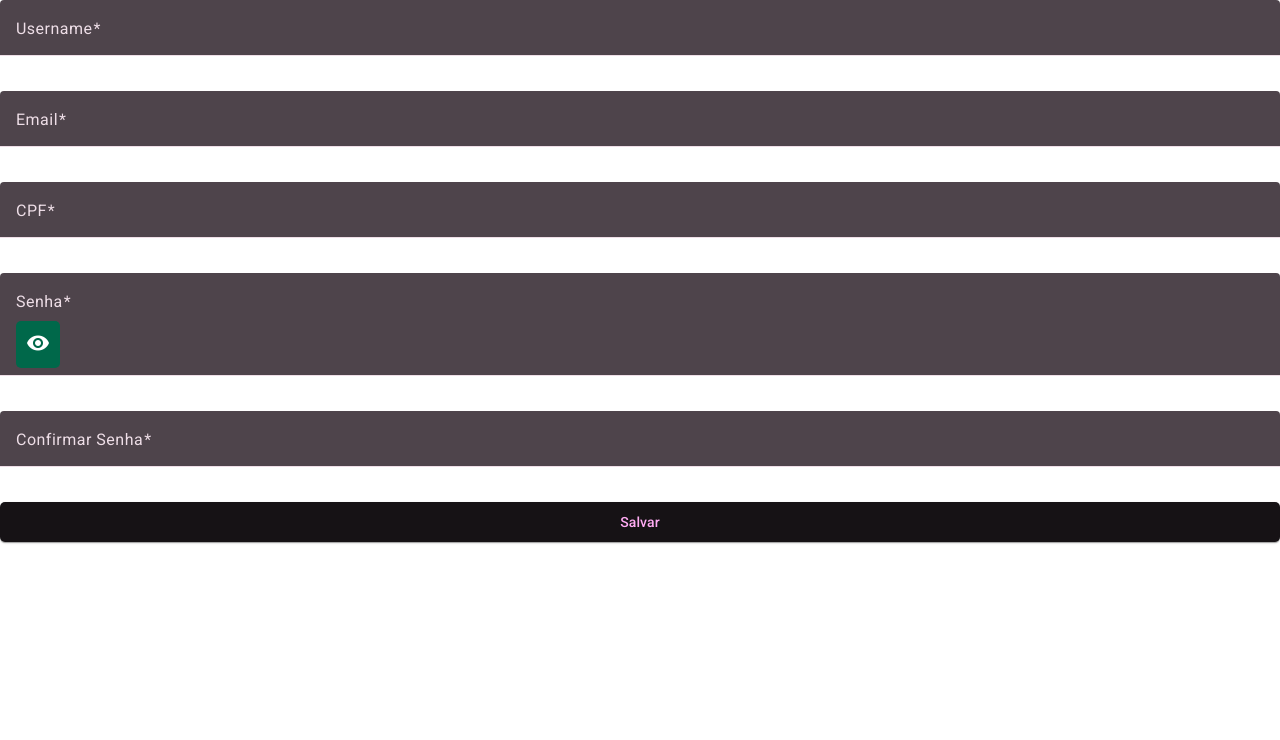
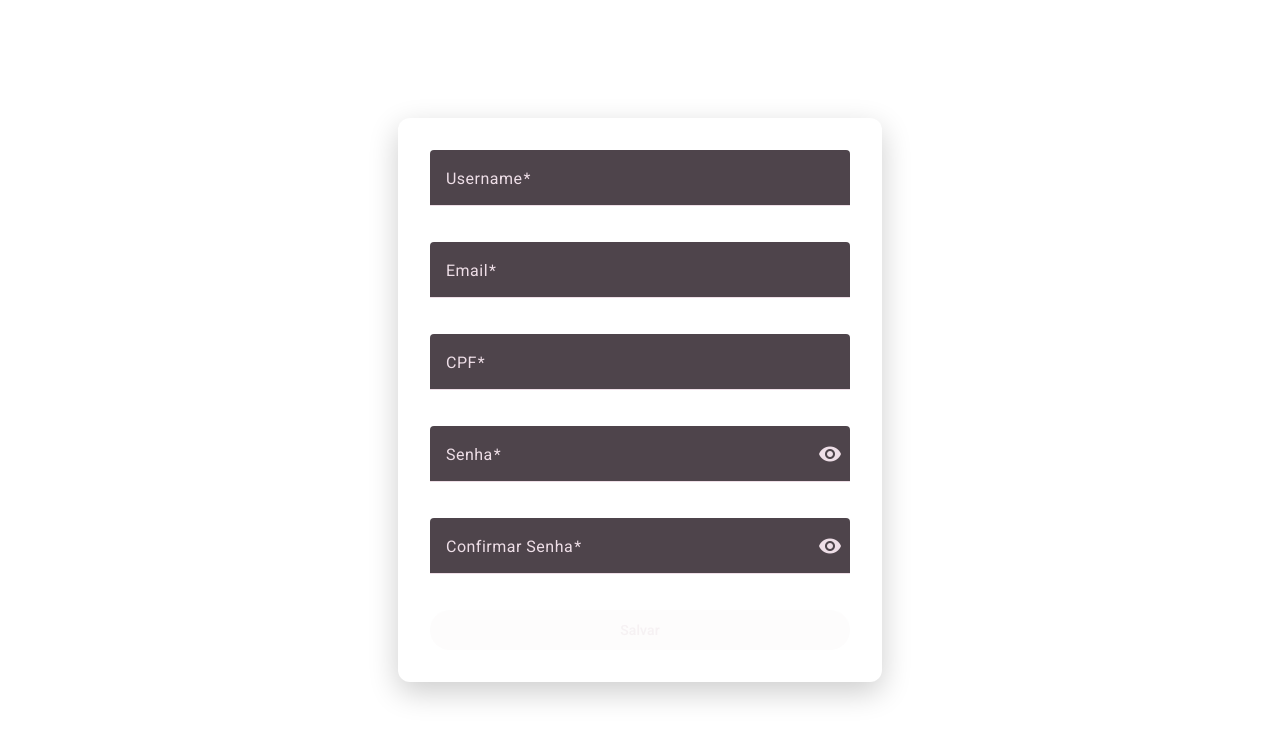
Before and after one commit to aleksoncastro/CyberDragon, an Angular app: page /usuarios/new in a window 1280 px wide. Shown: the top 740 px of the page. Built offline with nearby package versions, Linux system fonts and the light colour scheme.

Commit message:
Usuario Cliente

```diff
--- a/angular.json
+++ b/angular.json
@@ -94,5 +94,8 @@
         }
       }
     }
+  },
+  "cli": {
+    "analytics": false
   }
 }
--- a/src/app/components/usuario/usuario-form-cliente/usuario-form-cliente.component.css
+++ b/src/app/components/usuario/usuario-form-cliente/usuario-form-cliente.component.css
@@ -1,63 +1,40 @@
 body {
     display: flex;
-    justify-content: space-between;
+    justify-content: center;
     align-items: center;
     height: 100vh;
-    background-color: #000;
-    color: #fff;
-    font-family: Arial, sans-serif;
-}
+    margin: 0;
+    background-color: #f5f5f5;
+  }
 
-.container {
+  .wrapper {
     display: flex;
+    justify-content: center;
+    align-items: center;
     width: 100%;
-    max-width: 1200px;
-    margin: auto;
-}
+    height: 100vh;
+  }
 
-.form-container {
-    width: 40%;
-    padding: 40px;
-    background-color: rgba(0, 0, 0, 0.8);
-    border-radius: 10px;
-}
-
-h2 {
-    font-size: 24px;
-    margin-bottom: 10px;
-}
-
-form {
+  .container {
+    background: white;
+    padding: 2rem;
+    border-radius: 12px;
+    box-shadow: 0px 10px 30px rgba(0, 0, 0, 0.2);
+    max-width: 420px;
+    width: 90%;
     display: flex;
     flex-direction: column;
-}
+    align-items: center;
+  }
 
-mat-form-field {
+  form {
+    display: flex;
+    flex-direction: column;
     width: 100%;
-    margin-bottom: 15px;
-}
+    gap: 1rem;
+  }
 
-button {
-    background-color: #00684a;
-    color: white;
-    padding: 10px;
-    border: none;
-    border-radius: 5px;
-    cursor: pointer;
-}
-
-button:hover {
-    background-color: #004d36;
-}
-
-.image-container {
-    width: 60%;
-    display: flex;
-    align-items: center;
-    justify-content: center;
-}
-
-.image-container img {
-    max-width: 100%;
-    border-radius: 10px;
-}
+  button {
+    align-self: center;
+    width: 100%;
+  }
--- a/src/app/components/usuario/usuario-form-cliente/usuario-form-cliente.component.html
+++ b/src/app/components/usuario/usuario-form-cliente/usuario-form-cliente.component.html
@@ -1,55 +1,55 @@
+<div class="wrapper">
+  <div class="container">
     <form [formGroup]="formGroup" (ngSubmit)="onSubmit()">
       <mat-form-field appearance="fill">
         <mat-label>Username</mat-label>
         <input matInput type="text" formControlName="username">
-    <mat-error *ngIf="formGroup.get('username') &&
-                        formGroup.get('username')?.invalid &&
-                        formGroup.get('username')?.touched">
+        <mat-error *ngIf="formGroup.get('username')?.invalid && formGroup.get('username')?.touched">
           O username é obrigatório.
         </mat-error>
       </mat-form-field>
+
       <mat-form-field appearance="fill">
         <mat-label>Email</mat-label>
-    <input matInput type="text" formControlName="email">
-    <mat-error *ngIf="formGroup.get('email') &&
-                        formGroup.get('email')?.invalid &&
-                        formGroup.get('email')?.touched">
-      A email é obrigatório.
+        <input matInput type="email" formControlName="email">
+        <mat-error *ngIf="formGroup.get('email')?.invalid && formGroup.get('email')?.touched">
+          O email é obrigatório e deve ser válido.
         </mat-error>
       </mat-form-field>
+
       <mat-form-field appearance="fill">
         <mat-label>CPF</mat-label>
         <input matInput type="text" formControlName="cpf">
-    <mat-error *ngIf="formGroup.get('cpf') &&
-                      formGroup.get('cpf')?.invalid &&
-                      formGroup.get('cpf')?.touched">
-      A cpf é obrigatório.
+        <mat-error *ngIf="formGroup.get('cpf')?.invalid && formGroup.get('cpf')?.touched">
+          O CPF é obrigatório.
         </mat-error>
       </mat-form-field>
 
       <mat-form-field appearance="fill">
         <mat-label>Senha</mat-label>
-    <input matInput [type]="hidePassword ? 'password' : ' text'" formControlName="senha">
-    <button>
+        <input matInput [type]="hidePassword ? 'password' : 'text'" formControlName="senha">
+        <button mat-icon-button matSuffix type="button" (click)="togglePasswordVisibility()">
           <mat-icon>{{ hidePassword ? 'visibility' : 'visibility_off' }}</mat-icon>
         </button>
-    <mat-error *ngIf="formGroup.get('senha') &&
-                      formGroup.get('senha')?.invalid &&
-                      formGroup.get('senha')?.touched">
-        A senha é obrigatória.
+        <mat-error *ngIf="formGroup.get('senha')?.invalid && formGroup.get('senha')?.touched">
+          A senha é obrigatória (mínimo 6 caracteres).
         </mat-error>
       </mat-form-field>
 
       <mat-form-field appearance="fill">
         <mat-label>Confirmar Senha</mat-label>
-    <input matInput [type]="hidePassword ? 'password' : ' text'" formControlName="senha">
+        <input matInput [type]="hideConfirmPassword ? 'password' : 'text'" formControlName="confirmarSenha">
+        <button mat-icon-button matSuffix type="button" (click)="toggleConfirmPasswordVisibility()">
+          <mat-icon>{{ hideConfirmPassword ? 'visibility' : 'visibility_off' }}</mat-icon>
+        </button>
         <mat-error *ngIf="formGroup.get('confirmarSenha')?.invalid && formGroup.get('confirmarSenha')?.touched">
           {{ getConfirmPasswordErrorMessage() }}
         </mat-error>
       </mat-form-field>
 
-  <button mat-raised-button color="primary" type="submit">
+      <button mat-raised-button color="primary" type="submit" [disabled]="formGroup.invalid">
         Salvar
       </button>
-
     </form>
+  </div>
+</div>
--- a/src/app/components/usuario/usuario-form-cliente/usuario-form-cliente.component.ts
+++ b/src/app/components/usuario/usuario-form-cliente/usuario-form-cliente.component.ts
@@ -1,5 +1,5 @@
 import { ChangeDetectionStrategy, Component } from '@angular/core';
-import { FormBuilder, FormGroup, FormsModule, ReactiveFormsModule, Validators } from '@angular/forms';
+import { FormBuilder, FormGroup, ReactiveFormsModule, Validators } from '@angular/forms';
 import { UsuarioService } from '../../../services/usuario.service';
 import { Router } from '@angular/router';
 import { MatFormFieldModule } from '@angular/material/form-field';
@@ -10,9 +10,9 @@ import { MatToolbarModule } from '@angular/material/toolbar';
 import { MatIconModule } from '@angular/material/icon';
 import { matchPasswordsValidator } from '../../../validators/match-passwords.validators';
 
-
 @Component({
   selector: 'app-usuario-form-cliente',
+  standalone: true,
   imports: [NgIf, ReactiveFormsModule, MatFormFieldModule, MatInputModule,
       MatButtonModule, MatToolbarModule, MatIconModule],
   templateUrl: './usuario-form-cliente.component.html',
@@ -22,8 +22,7 @@ import { matchPasswordsValidator } from '../../../validators/match-passwords.val
 export class UsuarioFormClienteComponent {
   formGroup: FormGroup;
   hidePassword: boolean = true;
-
-
+  hideConfirmPassword: boolean = true;
 
   constructor(private formBuilder: FormBuilder,
     private usuarioService: UsuarioService,
@@ -31,16 +30,19 @@ export class UsuarioFormClienteComponent {
 
       this.formGroup = this.formBuilder.group({
         username: ['', Validators.required],
-        email: ['', Validators.required],
+        email: ['', [Validators.required, Validators.email]],
         cpf: ['', Validators.required],
         senha: ['', [Validators.required, Validators.minLength(6)]],
         confirmarSenha: ['', Validators.required]
       }, { validator: matchPasswordsValidator });
-
   }
 
   togglePasswordVisibility(){
     this.hidePassword = !this.hidePassword;
+  }
+
+  toggleConfirmPasswordVisibility(){
+    this.hideConfirmPassword = !this.hideConfirmPassword;
   }
 
   getConfirmPasswordErrorMessage(){
@@ -53,13 +55,12 @@ export class UsuarioFormClienteComponent {
       this.usuarioService.insertUsarioCliente(novoUsuario).subscribe({
         next: (usuarioCadastrado) => {
           console.log(JSON.stringify(usuarioCadastrado));
+          this.router.navigate(['/login']);
         },
         error: (e) => {
           console.log('Erro ao gravar' + JSON.stringify(e));
         }
       })
-
     }
   }
-
 }
--- a/src/app/services/usuario.service.ts
+++ b/src/app/services/usuario.service.ts
@@ -7,7 +7,7 @@ import { Usuario } from '../models/usuario.model';
   providedIn: 'root'
 })
 export class UsuarioService {
-  private baseUrl = 'http://localhost:8080/usuarios';
+  private baseUrl: string = 'http://localhost:8080/usuarios/clientes';
 
   constructor(private httpClient: HttpClient) { }
 
```
Lines whose indentation alone changed are shown as unchanged.
